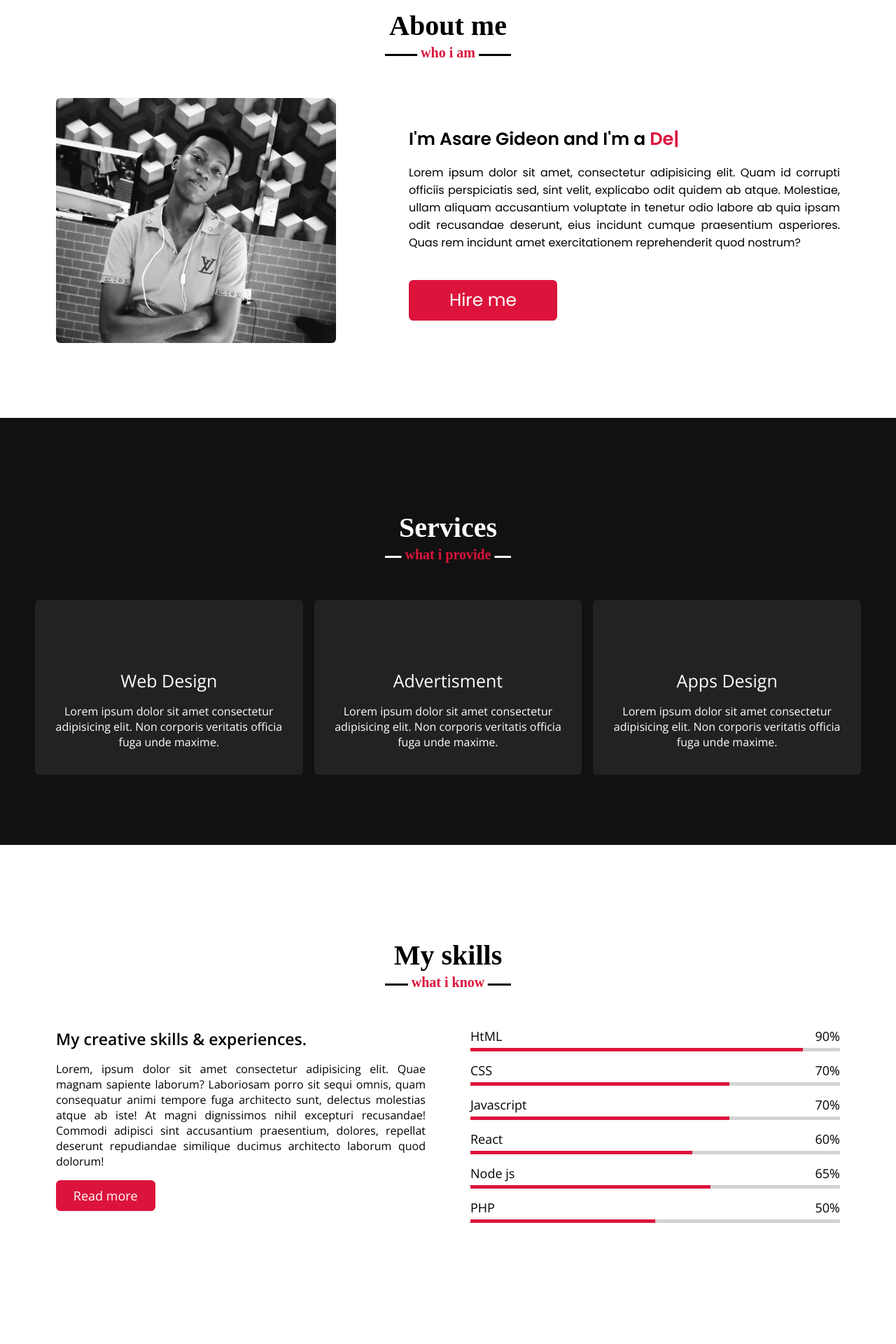
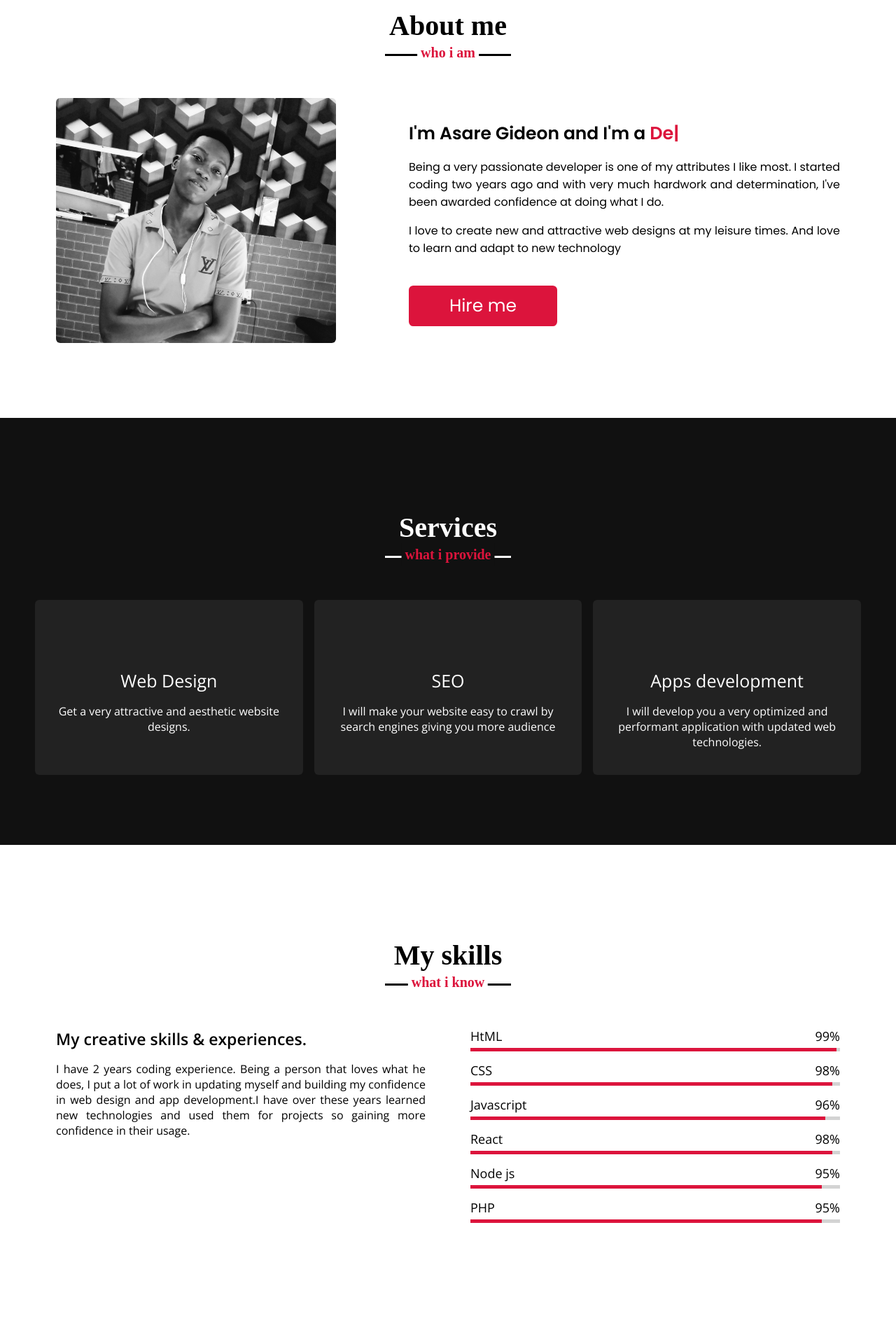
Before and after one commit to justBboy/mjportfolio, a Django app: page / in a window 1280 px wide. Shown: the part 920-2840 px from the top of the page at 70% size. Run offline with Django 3.2, Linux system fonts and the light colour scheme; data that the repository does not hold is empty; some libraries are stand-ins or nearby versions; some web fonts are replaced.

Commit message:
real text

```diff
--- a/app/views.py
+++ b/app/views.py
@@ -21,7 +21,7 @@ def contact_view(request):
             email = form.cleaned_data['email']
             message = form.cleaned_data['message']
             try:
-                send_mail(name, f'from {email}, {message}' ,'bornscience1@gmail.com', ['justbboyjs@gmail.com'], fail_silently=False)
+                send_mail(name, f'from {email}, {message}' ,'bornscience1@gmail.com', ['asaregid506@gmail.com'], fail_silently=False)
             except BadHeaderError:
                 return JsonResponse({"error": "there was an error, try again"}, status=400)
             return JsonResponse({'success': 'Your message has been sent'})
--- a/static/css/style.css
+++ b/static/css/style.css
@@ -470,22 +470,22 @@ main .skills .skills-content .right .line::before{
     background: crimson;
 }
 main .skills .skills-content .right .html::before{
-    width: 90%;
+    width: 99%;
 }
 main .skills .skills-content .right .css::before{
-    width: 70%;
+    width: 98%;
 }
 main .skills .skills-content .right .js::before{
-    width: 70%;
+    width: 96%;
 }
 main .skills .skills-content .right .react::before{
-    width: 60%;
+    width: 98%;
 }
 main .skills .skills-content .right .node::before{
-    width: 65%;
+    width: 95%;
 }
 main .skills .skills-content .right .php::before{
-    width: 50%;
+    width: 95%;
 }
 
 
--- a/templates/base.html
+++ b/templates/base.html
@@ -28,7 +28,7 @@
   <nav class="nav">
     <div class="nav-menu flex-row">
         <div class="nav-brand">
-            <a href="#" class="text-gray">Portfo<span class="folio">lio.</span></a>
+            <a href="#" class="text-gray">Coding<span class="folio">Great</span></a>
         </div>
         <div class="toggle">
             <div class="toggle-icon">
--- a/templates/index.html
+++ b/templates/index.html
@@ -10,7 +10,7 @@
                 <h3>Hello my name is</h3>
                 <h1>Asare Gideon</h1>
                 <h2>And I'm a <span  class="type"></span></h2>
-                <a href="">Hire me</a>
+                <a href="#contact">Hire me</a>
             </div>
             <div class="image">
               <img src="{% static 'images/background.png' %}" class="bg" alt="" >
@@ -36,10 +36,10 @@
               </div>
               <div class="column right" data-aos="fade-left" data-aos-delay="400">
                  <div class="text">I'm Asare Gideon and I'm a <span class="typing"></span></div>
-                 <p class="para">Lorem ipsum dolor sit amet, consectetur adipisicing elit. Quam id corrupti officiis perspiciatis sed, sint velit, explicabo odit quidem ab atque. Molestiae, ullam aliquam accusantium voluptate in tenetur odio labore ab quia ipsam odit recusandae deserunt, eius incidunt cumque praesentium asperiores. Quas rem incidunt amet exercitationem reprehenderit quod nostrum?</p>
-
+                 <p class="para">Being a very passionate developer is one of my attributes I like most. I started coding two years ago and with very much hardwork and determination, I've been awarded confidence at doing what I do.</p>
+                 <p class="para">I love to create new and attractive web designs at my leisure times. And love to learn and adapt to new technology</p>
                  <br />
-                 <a href="#">Hire me</a>
+                 <a href="#contact">Hire me</a>
               </div>
            </div>
         </div>
@@ -61,23 +61,23 @@
                  <div class="box">
                      <div class="fb"><i class="fas fa-paint-brush"></i></div>
                      <div class="text">Web Design</div>
-                     <p>Lorem ipsum dolor sit amet consectetur adipisicing elit. Non corporis veritatis officia fuga unde maxime.</p>
+                     <p>Get a very attractive and aesthetic website designs.</p>
                  </div>
              </div>
 
              <div class="card" data-aos="fade-up" data-aos-delay="600">
                  <div class="box">
                      <div class="fb"><i class="fas fa-chart-line"></i></div>
-                     <div class="text">Advertisment</div>
-                     <p>Lorem ipsum dolor sit amet consectetur adipisicing elit. Non corporis veritatis officia fuga unde maxime.</p>
+                     <div class="text">SEO</div>
+                     <p>I will make your website easy to crawl by search engines giving you more audience</p>
                  </div>
              </div>
 
              <div class="card" data-aos="fade-left" data-aos-delay="400">
                  <div class="box">
                     <div class="fb"> <i class="fas fa-code"></i></div>
-                     <div class="text">Apps Design</div>
-                     <p>Lorem ipsum dolor sit amet consectetur adipisicing elit. Non corporis veritatis officia fuga unde maxime.</p>
+                     <div class="text">Apps development</div>
+                     <p>I will develop you a very optimized and performant application with updated web technologies.</p>
                  </div>
              </div>
 
@@ -97,49 +97,48 @@
         <div class="skills-content">
             <div class="column left" data-aos="zoom-in" data-aos-delay="300">
                 <div class="text">My creative skills & experiences.</div>
-                <p>Lorem, ipsum dolor sit amet consectetur adipisicing elit. Quae magnam sapiente laborum? Laboriosam porro sit sequi omnis, quam consequatur animi tempore fuga architecto sunt, delectus molestias atque ab iste! At magni dignissimos nihil excepturi recusandae! Commodi adipisci sint accusantium praesentium, dolores, repellat deserunt repudiandae similique ducimus architecto laborum quod dolorum!</p>
-                <a href="#">Read more</a>
+                <p>I have 2 years coding experience. Being a person that loves what he does, I put a lot of work in updating myself and building my confidence in web design and app development.I have over these years learned new technologies and used them for projects so gaining more confidence in their usage.</p>
             </div>
             <div class="column right">
                 <div class="bars" data-aos="fade-left" data-aos-delay="200">
                     <div class="info">
                         <span>HtML</span>
-                        <span>90%</span>
+                        <span>99%</span>
                     </div>
                     <div class="line html"></div>
                 </div>
                 <div class="bars" data-aos="fade-left" data-aos-delay="400">
                     <div class="info">
                         <span>CSS</span>
-                        <span>70%</span>
+                        <span>98%</span>
                     </div>
                     <div class="line css"></div>
                 </div>
                 <div class="bars" data-aos="fade-left" data-aos-delay="600">
                     <div class="info">
                         <span>Javascript</span>
-                        <span>70%</span>
+                        <span>96%</span>
                     </div>
                     <div class="line js"></div>
                 </div>
                 <div class="bars"      data-aos="fade-left" data-aos-delay="800">
                     <div class="info">
                         <span>React</span>
-                        <span>60%</span>
+                        <span>98%</span>
                     </div>
                     <div class="line react"></div>
                 </div>
                 <div class="bars" data-aos="fade-left" data-aos-delay="1000">
                     <div class="info">
                         <span>Node js</span>
-                        <span>65%</span>
+                        <span>95%</span>
                     </div>
                     <div class="line node"></div>
                 </div>
                 <div class="bars" data-aos="fade-left" data-aos-delay="1200">
                     <div class="info">
                         <span>PHP</span>
-                        <span>50%</span>
+                        <span>95%</span>
                     </div>
                     <div class="line php"></div>
                 </div>
@@ -184,7 +183,7 @@
     <div class="contact-content">
         <div class="column left" data-aos="fade-right" data-aos-delay="200">
             <div class="text">Get in Touch</div>
-            <p>Lorem ipsum dolor sit amet, consectetur adipisicing elit. Molestiae repellat sunt at maxime impedit placeat voluptate, nam maiores natus? Doloremque.</p>
+            <p>You can leave a message about your project you want me on or any problems that you have and I'll be happy to help</p>
             <div class="icons">
                 <div class="row">
                     <div class="icon-con"><i class="fas fa-user"></i></div>
```
